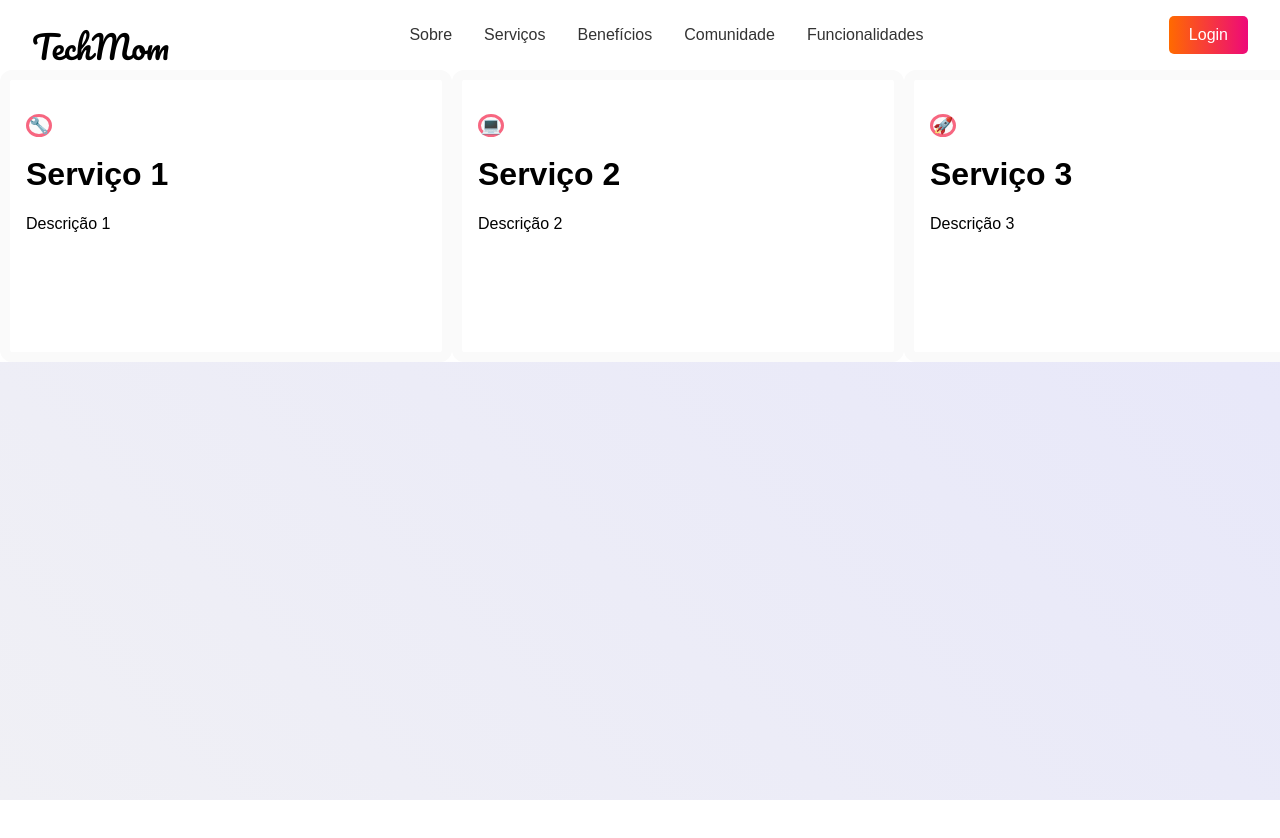
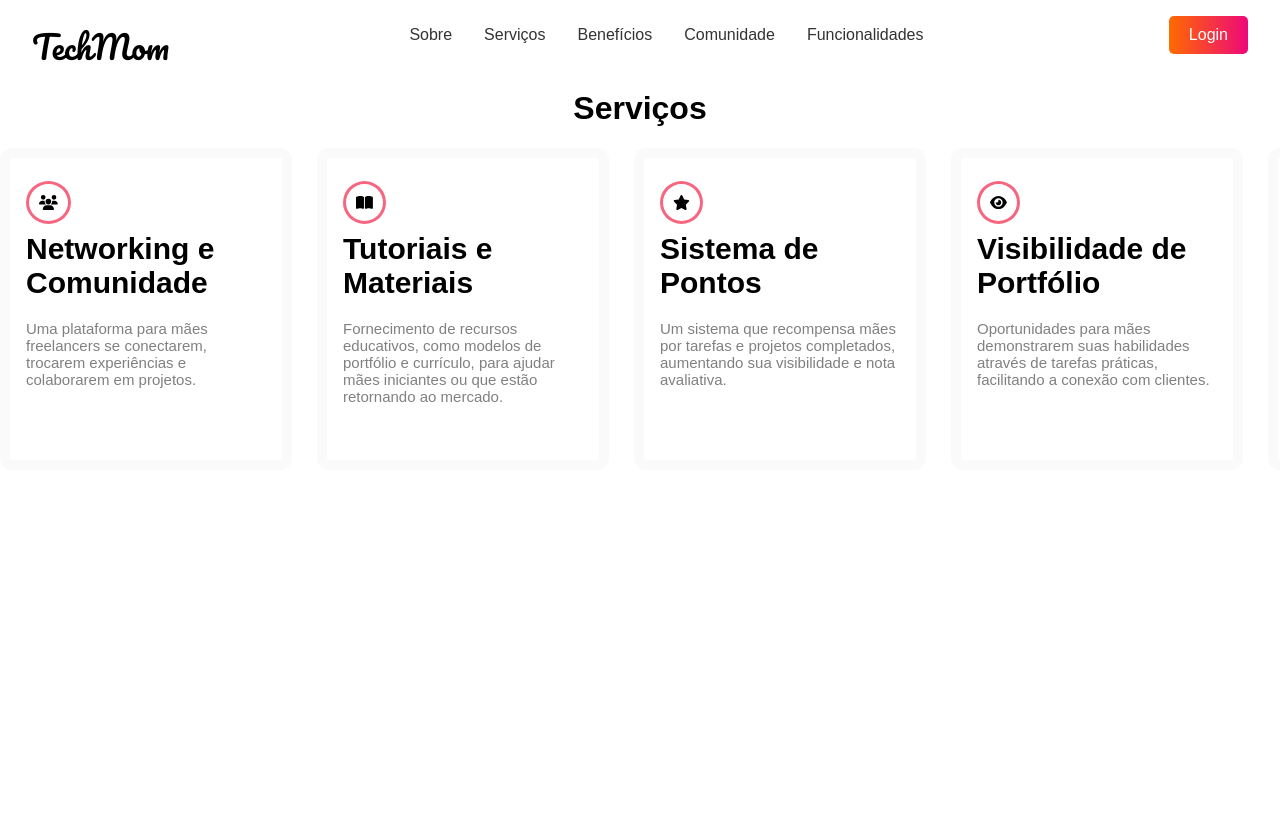
Before and after one commit to Arthur5502/Tech-Moms, a React (Create React App) app: page /servicos in a window 1280 px wide. Shown: the top 838 px of the page. Before the commit the page ends 800 px from the top, so only its background shows below. Built offline with nearby package versions, Linux system fonts and the light colour scheme.

Commit message:
Serviços update

```diff
--- a/package.json
+++ b/package.json
@@ -11,7 +11,7 @@
     "@testing-library/jest-dom": "^5.17.0",
     "@testing-library/react": "^13.4.0",
     "@testing-library/user-event": "^13.5.0",
-    "framer-motion": "^11.11.9",
+    "framer-motion": "^11.11.10",
     "react": "^18.3.1",
     "react-dom": "^18.3.1",
     "react-input-mask": "^2.0.4",
--- a/src/components/Carousel.js
+++ b/src/components/Carousel.js
@@ -2,12 +2,21 @@ import React from 'react';
 import {motion} from 'framer-motion';
 import { useState, useEffect, useRef } from 'react';
 import '../styles/Carousel.css';
+import { FontAwesomeIcon } from '@fortawesome/react-fontawesome';
+import { faUsers, faBookOpen, faStar, faEye, faComments, faAward } from '@fortawesome/free-solid-svg-icons';
 const Caroussel = [
-    { title: 'Serviço 1', description: 'Descrição 1', icon: '🔧' },
-    { title: 'Serviço 2', description: 'Descrição 2', icon: '💻' },
-    { title: 'Serviço 3', description: 'Descrição 3', icon: '🚀' },
-    { title: 'Serviço 4', description: 'Descrição 4', icon: '🔧' },
-    { title: 'Serviço 5', description: 'Descrição 5', icon: '💻' },
+    { title: 'Networking e Comunidade', description: 'Uma plataforma para mães freelancers se conectarem, trocarem experiências e colaborarem em projetos.',
+    icon: <FontAwesomeIcon icon={faUsers} />},
+    { title: 'Tutoriais e Materiais', description: 'Fornecimento de recursos educativos, como modelos de portfólio e currículo, para ajudar mães iniciantes ou que estão retornando ao mercado.',
+     icon: <FontAwesomeIcon icon={faBookOpen}/> },
+    { title: 'Sistema de Pontos', description: 'Um sistema que recompensa mães por tarefas e projetos completados, aumentando sua visibilidade e nota avaliativa.',
+    icon: <FontAwesomeIcon icon={faStar}/> },
+    { title: 'Visibilidade de Portfólio', description: 'Oportunidades para mães demonstrarem suas habilidades através de tarefas práticas, facilitando a conexão com clientes.',
+    icon: <FontAwesomeIcon icon={faEye}/> },
+    { title: 'Feedback de Empresas', description: 'Implementação de um sistema que fornece feedback detalhado e métricas de desempenho, contribuindo para o sistema de pontos.',
+    icon: <FontAwesomeIcon icon={faComments}/> },
+    { title: 'Reconhecimento Público', description: 'Destaque mensal para as mães mais ativas ou bem-sucedidas, aumentando sua visibilidade no mercado.',
+    icon: <FontAwesomeIcon icon={faAward}/> },
 ];
 const Carousel = () => {
     const carousel = useRef();
@@ -17,6 +26,7 @@ const Carousel = () => {
     }, [])
     return (
         <div className="teste">
+            <h1 className="titulo">Serviços</h1>
             <motion.div ref={carousel} className="carousel" whileTap={{cursor: "grabbing"}}>
             <motion.div
             className="inner"
@@ -32,7 +42,7 @@ const Carousel = () => {
                 {item.icon}
                 </span>
                 <h1>{item.title}</h1>
-                <p>{item.description}</p>
+                <p className="description">{item.description}</p>
                 </motion.div>
             ))}
              </motion.div>
--- a/src/styles/Carousel.css
+++ b/src/styles/Carousel.css
@@ -1,20 +1,39 @@
+.teste{
+  background-color: #ffff;
+  min-height: 100vh;
+  width: 100vw;
+}
+
 .inner {
     display: flex;
+    gap: 25px;
+  }
+  .titulo{
+    text-align: center;
+    margin-top: 0px;
+    padding-top: 20px;
   }
   .item{
-    min-height: 200px;
-    min-width: 400px;
-    height: 30%;
-    width: 30%;
+    min-height: 230px;
+    min-width: 240px;
     border-radius: 12px;
     padding: 36px 16px;
     border: 10px solid;
     border-color: #fafafa;
+    transition: 0.3s ease;
+    font-size: 15px;
+  }
+  .item:hover{
+    color:#F76680;
+    border: 4px solid;
+    border-color: #F76680
+  }
+  .description{
+    color: gray;
   }
   .carousel{
     cursor: grab;
     overflow: hidden;
-    background: #ffff;
     width: 100%;
     height: 100%;
   }
@@ -22,6 +41,7 @@
   width: 58px;
   height: 58px;
   border-radius: 50%;
+  padding: 10px 10px;
   border: 3px solid var(--Gradient-Primary-bg, #f76680);
-  background-color: var(--Gray-gray-50, #fafafa);
+  background-color: #ffff
   }
```
Also changed, not shown: 1 other file (tests, documents, lock files or other folders).
